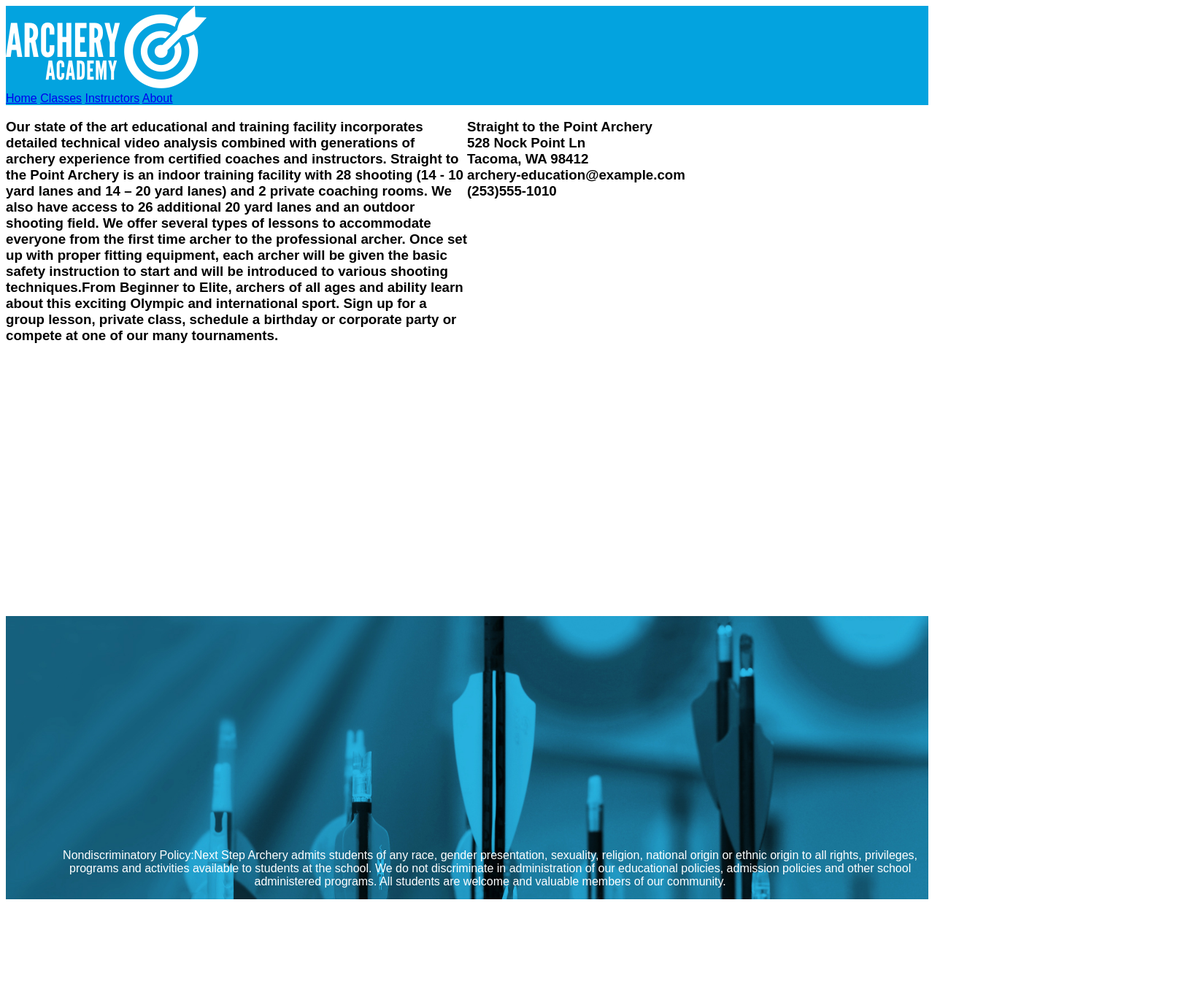
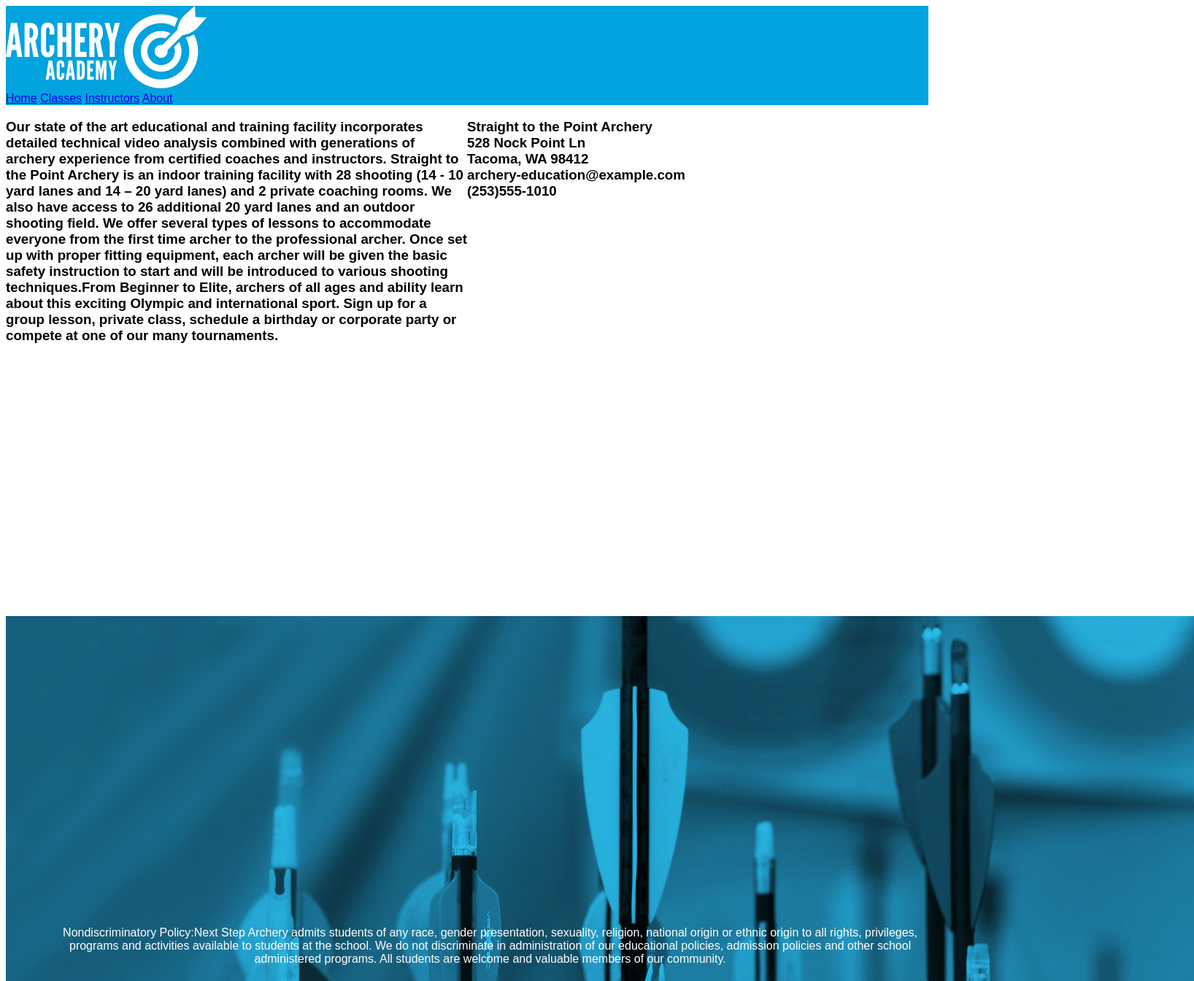
Before and after one commit to pcstanton/straight-to-the-point, a plain HTML site: page index.html in a window 1280 px wide. Shown: the whole page at 73% size, 1636 px wide, since content can reach past the window. Before the commit the page ends 1244 px from the top, so only its background shows below. Drawn offline with Linux system fonts and the light colour scheme; grey boxes are pictures that could not be loaded.

Commit message:
stylefix

```diff
--- a/styles/stylesheet.css
+++ b/styles/stylesheet.css
@@ -61,9 +61,7 @@ p{
   color: white;
 }
 
-.footerimage{
-  width: 100%;
-}
+
 
 .policy{
   position: absolute;
```
Also changed, not shown: index.html (+0 -1 lines).
